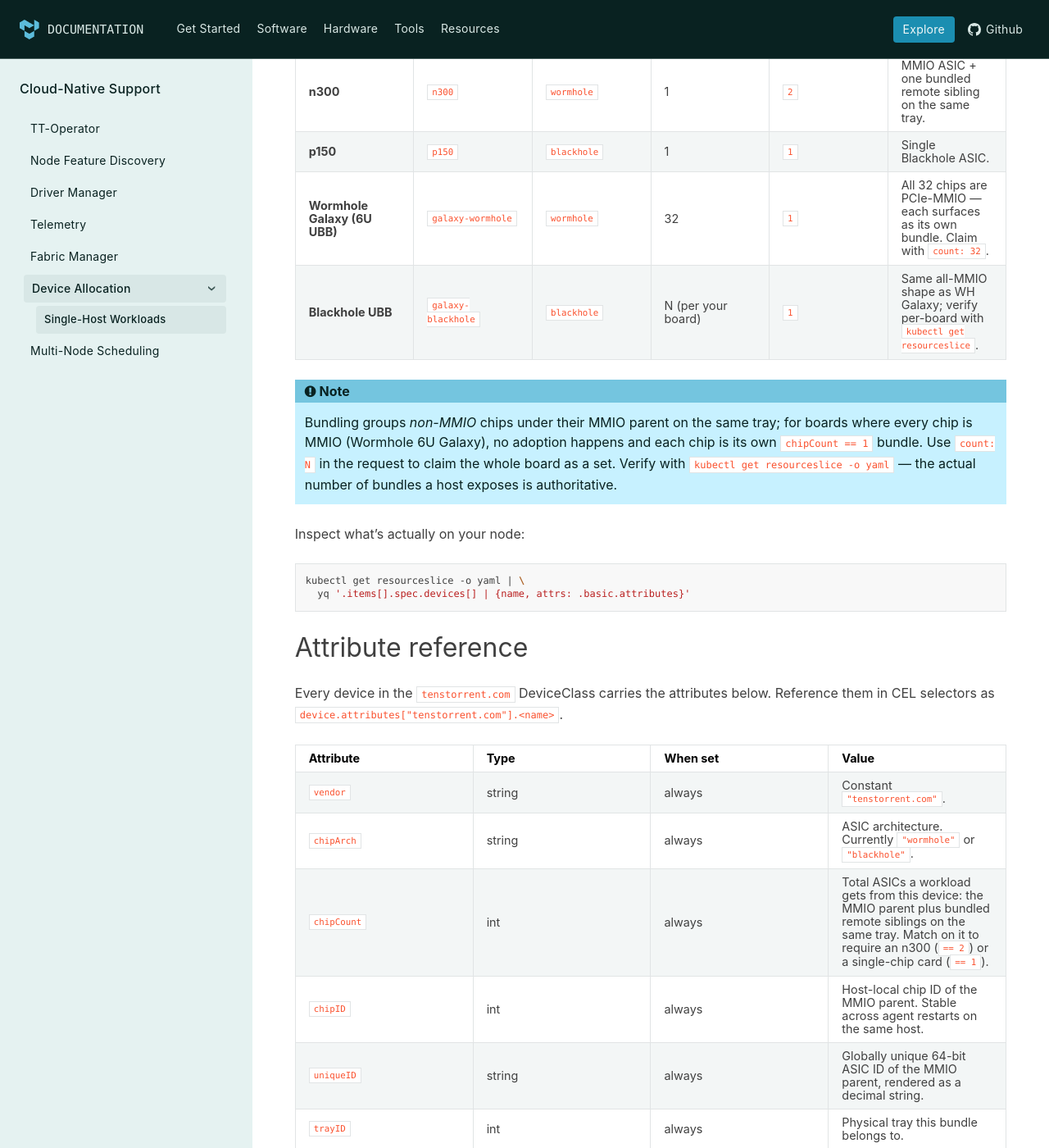
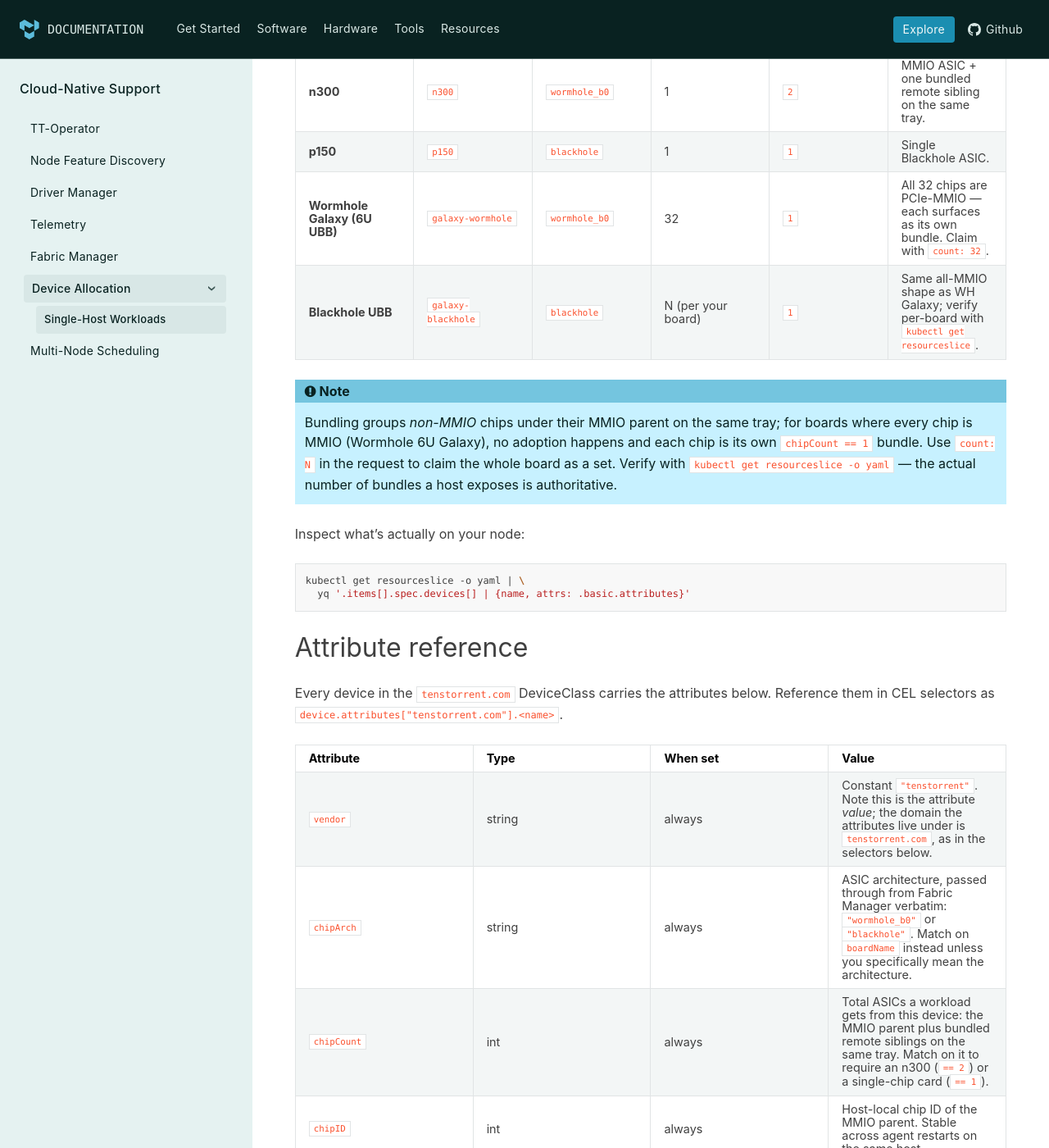
Before and after one commit to tenstorrent/tt-dra-driver, a Sphinx documentation site: the page built from docs/single-host.md, in a window 1280 px wide and 1400 px high, scrolled down 920 px. Shown: the whole window at 82% size. Built offline with Sphinx 7.4.7 and the Read the Docs theme 3.1.0, drawn with Linux system fonts in a browser that asks for light colours; some web fonts are replaced; some of the changed text lies outside the part shown.

Commit message:
docs: correct the vendor and chipArch attribute values
Both were wrong in the attribute reference, and both are values users
write CEL selectors against, so the error lands in a cluster rather than
in this repo.

`vendor` was documented as the constant "tenstorrent.com"; the profile
publishes "tenstorrent". The confusion is understandable -- the
attributes do live under a "tenstorrent.com" domain, which is what the
selectors elsewhere in the page use -- so the entry now says which of
the two it is.

`chipArch` was documented as "wormhole" or "blackhole", and the
troubleshooting section showed a selector matching `chipArch ==
"wormhole"` that nothing would have matched. The driver passes the
agent's string through untouched, and both topology.proto and agent.proto
document that string as "wormhole_b0" for Wormhole parts. The board table,
the attribute reference and the selector now all say "wormhole_b0", and
the entry records that the value comes from Fabric Manager verbatim.

TestSmokePublishesDocumentedAttributes already pinned the real values, so
this brings the documentation to the code rather than the other way
around; its comments no longer need to describe the disagreement.

````diff
--- a/docs/single-host.md
+++ b/docs/single-host.md
@@ -31,10 +31,10 @@
 
 | Board                        | `boardName` | `chipArch`  | Bundles per host  | `chipCount` per bundle | Notes                                                                          |
 | ---------------------------- | ----------- | ----------- | ----------------- | ---------------------- | ------------------------------------------------------------------------------ |
-| **n150**                     | `n150`      | `wormhole`  | 1                 | `1`                    | Single Wormhole ASIC, one MMIO endpoint.                                       |
-| **n300**                     | `n300`      | `wormhole`  | 1                 | `2`                    | MMIO ASIC + one bundled remote sibling on the same tray.                       |
+| **n150**                     | `n150`      | `wormhole_b0` | 1               | `1`                    | Single Wormhole ASIC, one MMIO endpoint.                                       |
+| **n300**                     | `n300`      | `wormhole_b0` | 1               | `2`                    | MMIO ASIC + one bundled remote sibling on the same tray.                       |
 | **p150**                     | `p150`      | `blackhole` | 1                 | `1`                    | Single Blackhole ASIC.                                                         |
-| **Wormhole Galaxy (6U UBB)** | `galaxy-wormhole`  | `wormhole`  | 32                | `1`                    | All 32 chips are PCIe-MMIO — each surfaces as its own bundle. Claim with `count: 32`. |
+| **Wormhole Galaxy (6U UBB)** | `galaxy-wormhole`  | `wormhole_b0` | 32         | `1`                    | All 32 chips are PCIe-MMIO — each surfaces as its own bundle. Claim with `count: 32`. |
 | **Blackhole UBB**            | `galaxy-blackhole` | `blackhole` | N (per your board)| `1`                    | Same all-MMIO shape as WH Galaxy; verify per-board with `kubectl get resourceslice`. |
 
 ```{note}
@@ -60,8 +60,8 @@
 
 | Attribute         | Type   | When set     | Value                                                                                    |
 | ----------------- | ------ | ------------ | ---------------------------------------------------------------------------------------- |
-| `vendor`          | string | always       | Constant `"tenstorrent.com"`.                                                            |
-| `chipArch`        | string | always       | ASIC architecture. Currently `"wormhole"` or `"blackhole"`.                              |
+| `vendor`          | string | always       | Constant `"tenstorrent"`. Note this is the attribute *value*; the domain the attributes live under is `tenstorrent.com`, as in the selectors below. |
+| `chipArch`        | string | always       | ASIC architecture, passed through from Fabric Manager verbatim: `"wormhole_b0"` or `"blackhole"`. Match on `boardName` instead unless you specifically mean the architecture. |
 | `chipCount`       | int    | always       | Total ASICs a workload gets from this device: the MMIO parent plus bundled remote siblings on the same tray. Match on it to require an n300 (`== 2`) or a single-chip card (`== 1`). |
 | `chipID`          | int    | always       | Host-local chip ID of the MMIO parent. Stable across agent restarts on the same host.    |
 | `uniqueID`        | string | always       | Globally unique 64-bit ASIC ID of the MMIO parent, rendered as a decimal string.         |
@@ -385,7 +385,7 @@
 - Prefer `boardName == "n150"` (or `"n300"`, `"p150"`, ...) over selectors
   that mix `chipArch` and `chipCount`. In clusters that mix single-board
   cards with a Wormhole Galaxy, a standalone Galaxy MMIO bundle can present
-  as `chipArch == "wormhole"` with `chipCount == 1` — the same as an n150.
+  as `chipArch == "wormhole_b0"` with `chipCount == 1` — the same as an n150.
   Only `boardName` (or the raw numeric `boardType`) discriminates.
 
 **"Whole Galaxy" claim only bound one chip.**
````
Also changed, not shown: 1 other file.
